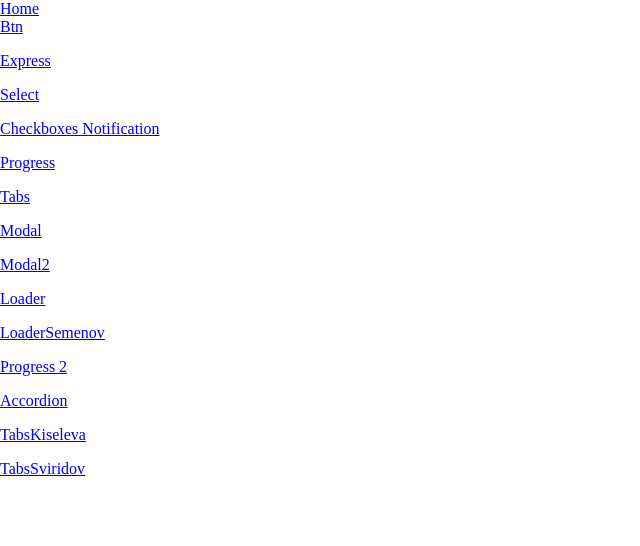
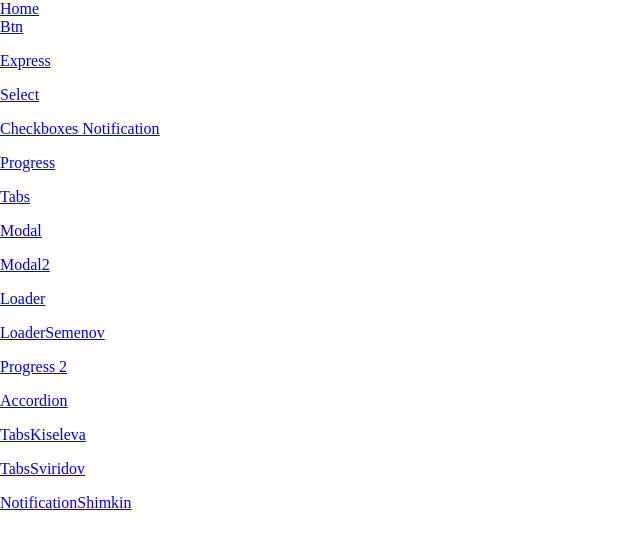
Before and after one commit to reznikovkg/just-copy, a Vue app in the folder vue2/app/: page / in a window 1280 px wide. Shown: the top 546 px of the page, without its empty margins (0-640 px from the left). Built offline with nearby package versions, Linux system fonts and the light colour scheme.

Commit message:
Created Component, Page, set router and store

```diff
--- a/vue2/app/src/router/index.js
+++ b/vue2/app/src/router/index.js
@@ -85,6 +85,11 @@ const routes = [
     name: 'tabsSviridov',
     component: () => import(/* webpackChunkName: "modal2" */ '../views/TabsSviridov.vue')
   },
+  {
+    path: '/notificationShimkin',
+    name: 'notificationShimkin',
+    component: () => import(/* webpackChunkName: "notificationShimkin" */ '../views/NotificationPageShimkin.vue')
+  }
 ]
 
 const router = new VueRouter({
--- a/vue2/app/src/store/index.js
+++ b/vue2/app/src/store/index.js
@@ -13,6 +13,7 @@ import accordion from "./accordion"
 import loaderSemenov from "./loaderSemenov";
 import tabsKiseleva from './tabsKiseleva';
 import tabsSviridov from './tabsSviridov';
+import notificationShimkin from './notificationShimkin'
 
 Vue.use(Vuex)
 
@@ -54,5 +55,6 @@ export default new Vuex.Store({
     loaderSemenov,
     tabsKiseleva,
     tabsSviridov,
+    notificationShimkin,
   }
 })
--- /dev/null
+++ b/vue2/app/src/store/notificationShimkin.js
@@ -0,0 +1,11 @@
+import Vue from "vue";
+import Vuex from "vuex";
+
+Vue.use(Vuex);
+
+export default {
+  namespaced: true,
+  state: {
+    notifications: [],
+  }
+};
--- a/vue2/app/src/views/HomeView.vue
+++ b/vue2/app/src/views/HomeView.vue
@@ -45,6 +45,9 @@
     <p><router-link :to="{ name: 'tabsSviridov' }">
       TabsSviridov
     </router-link></p>
+    <p><router-link :to="{ name: 'notificationShimkin' }">
+      NotificationShimkin
+    </router-link></p>
   </div>
 </template>
 <script>
--- /dev/null
+++ b/vue2/app/src/views/NotificationPageShimkin.vue
@@ -0,0 +1,17 @@
+<template>
+    <div>
+        New Notif Page
+        <NotificationShimkin/>
+    </div>
+</template>
+
+<script>
+    import NotificationShimkin from "../../../components/notificationShimkin/NotificationShimkin.vue";
+
+    export default {
+        name: "NotificationPageShimkin",
+        components: {
+            NotificationShimkin,
+        }
+    }
+</script>
```
Also changed, not shown: 1 other file (tests, documents, lock files or other folders).
